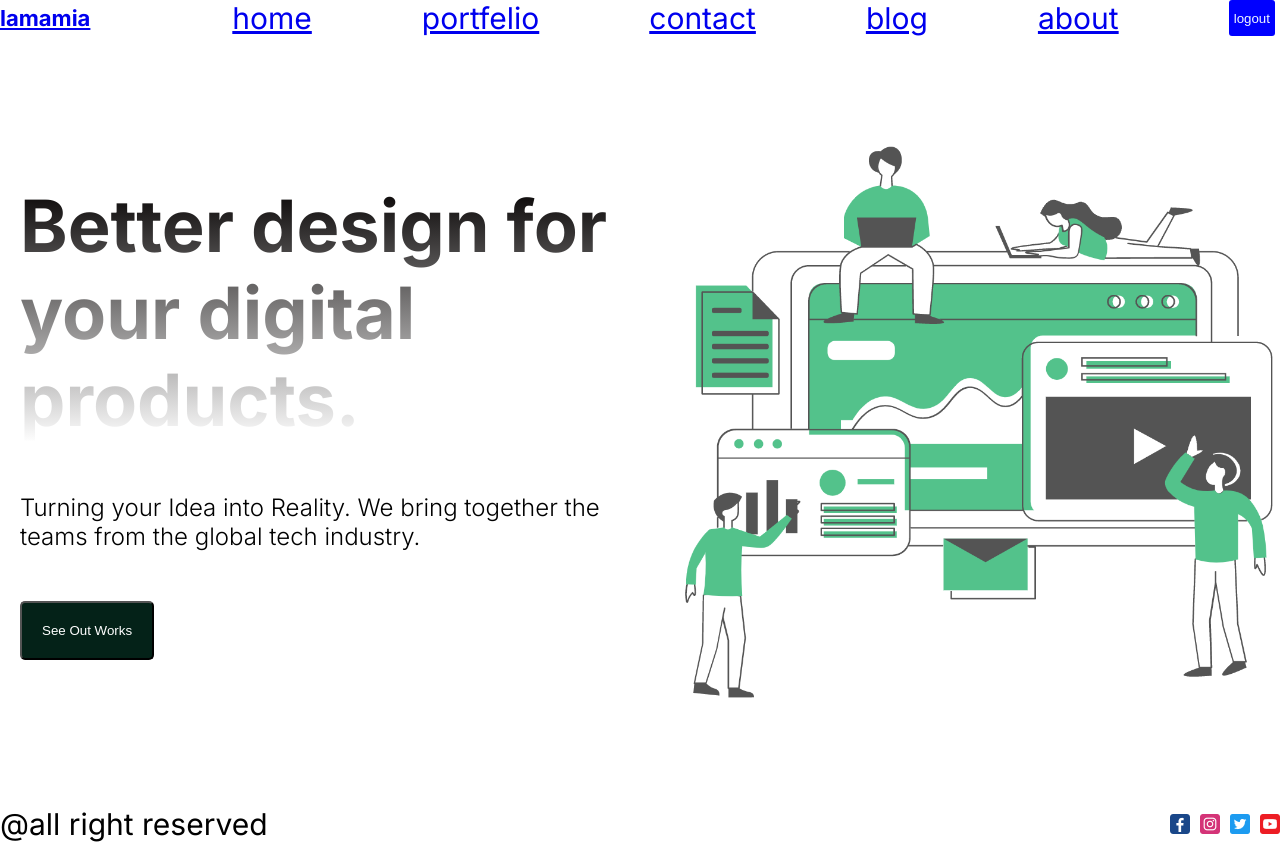
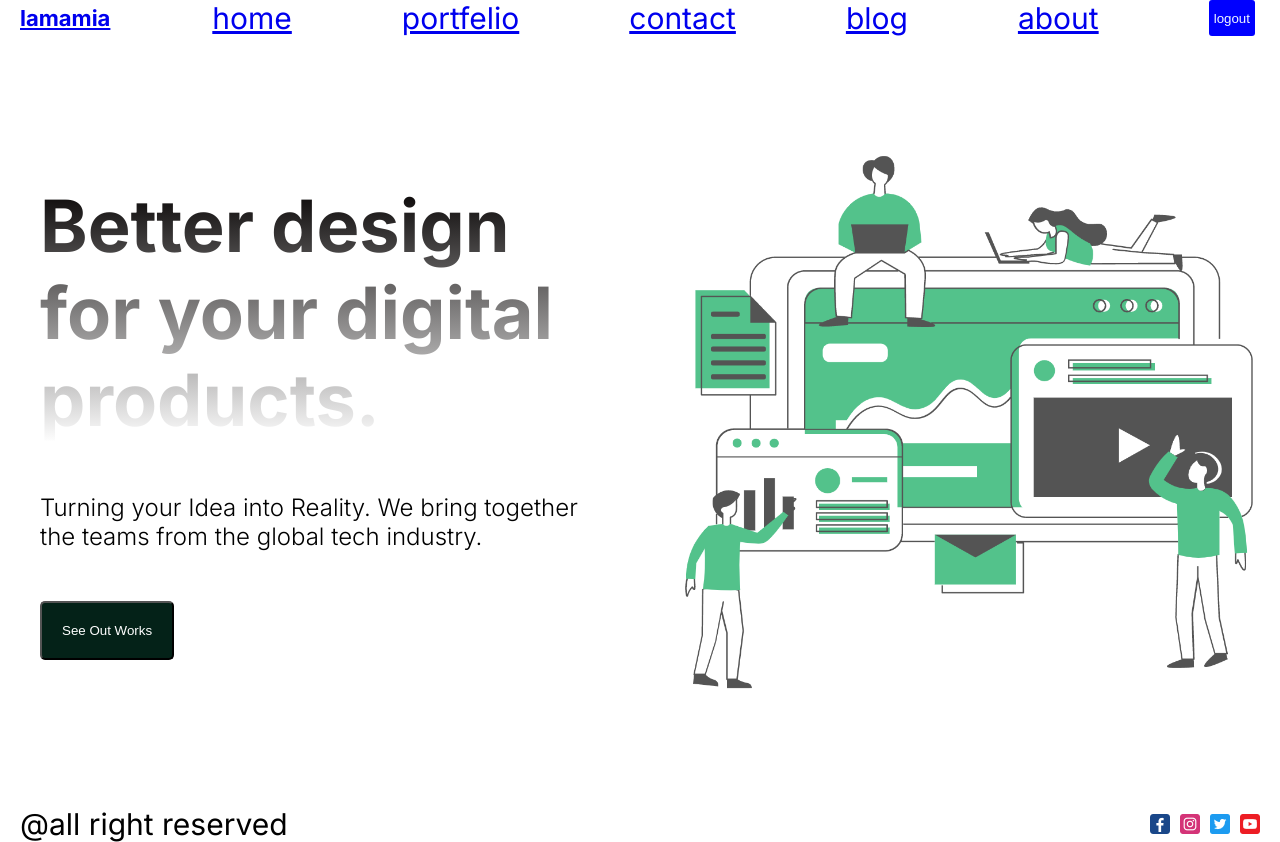
Before and after one commit to tata5656/next-app, a Next.js app: page / in a window 1280 px wide. Built offline with nearby package versions, Linux system fonts and the light colour scheme.

Commit message:
Adding this new

```diff
--- a/src/app/about/page.jsx
+++ b/src/app/about/page.jsx
@@ -28,3 +28,4 @@ function About() {
 }
 
 export default About
+/*gamarjoba */
--- a/src/app/about/page.module.css
+++ b/src/app/about/page.module.css
@@ -15,3 +15,4 @@
     color: white;
     padding: 5px;
 }
+/*gamarjoba */
--- a/src/app/blog/page.jsx
+++ b/src/app/blog/page.jsx
@@ -7,3 +7,4 @@ function Blog() {
 }
 
 export default Blog
+/*gamarjoba */
--- a/src/app/globals.css
+++ b/src/app/globals.css
@@ -11,3 +11,19 @@
     font-size: 40px;
 
   }
+
+  link {
+    text-decoration: none;
+  }
+
+  .container {
+    max-width: 1890px ;
+    min-height: 40vh;
+    margin: 0 auto;
+    padding: 0 20px;
+    display: flex;
+    flex-direction: column;
+    justify-content: space-between;
+
+  }
+  /*gamarjoba */
--- a/src/app/home/page.jsx
+++ b/src/app/home/page.jsx
@@ -7,3 +7,4 @@ function Home() {
 }
 
 export default Home
+/*gamarjoba */
--- a/src/components/navbar/Navbar.jsx
+++ b/src/components/navbar/Navbar.jsx
@@ -46,3 +46,4 @@ function Navbar() {
 }
 
 export default Navbar
+/*gamahjoba */
```
Also changed, not shown: src/components/navbar/navbar.module.css (line endings or trailing spaces).
